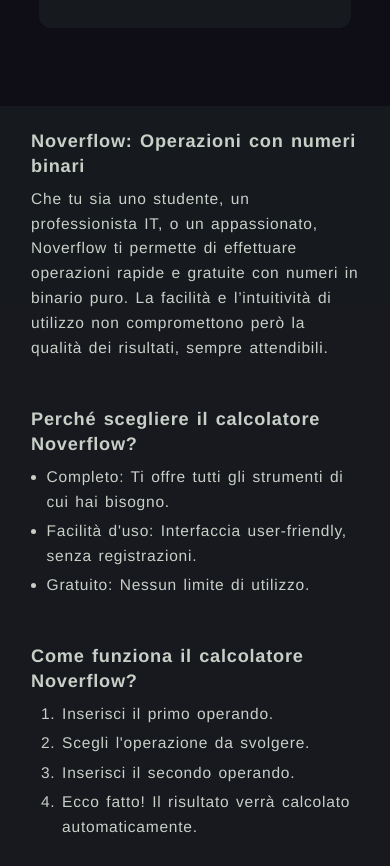
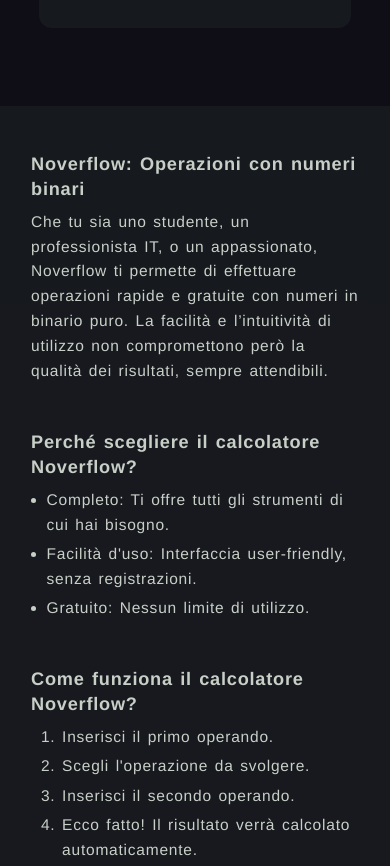
Before and after one commit to EmanueleCiotola/Noverflow, a plain HTML site: page operazioni.html in a window 390 px wide. Shown: the part 1223-2089 px from the top of the page. Drawn offline with Linux system fonts and the light colour scheme; a web font is replaced by a local one.

Commit message:
Miglioria spazioDescrizioni

```diff
--- a/style.css
+++ b/style.css
@@ -339,7 +339,7 @@ input[type="text"]::placeholder { color: var(--disabledTextColor); }
     footer { margin: 0 3rem; }
 }
 @media (max-width: 480px) {
-    #spazioDescrizione { background-color: var(--cardColor); gap: 0; }
+    #spazioDescrizione { background-color: var(--cardColor); gap: 0; padding: 1.5rem 0; }
     #spazioDescrizione h3 { padding-bottom: .5rem; }
     #spazioDescrizione p:not(:last-child), #spazioDescrizione li:not(:last-child) { padding-bottom: .3rem; }
     .cardDescrizione { width: 100%; border-radius: 0; margin-top: 0; padding: 1.5rem 2rem; background-color: transparent; }
```
